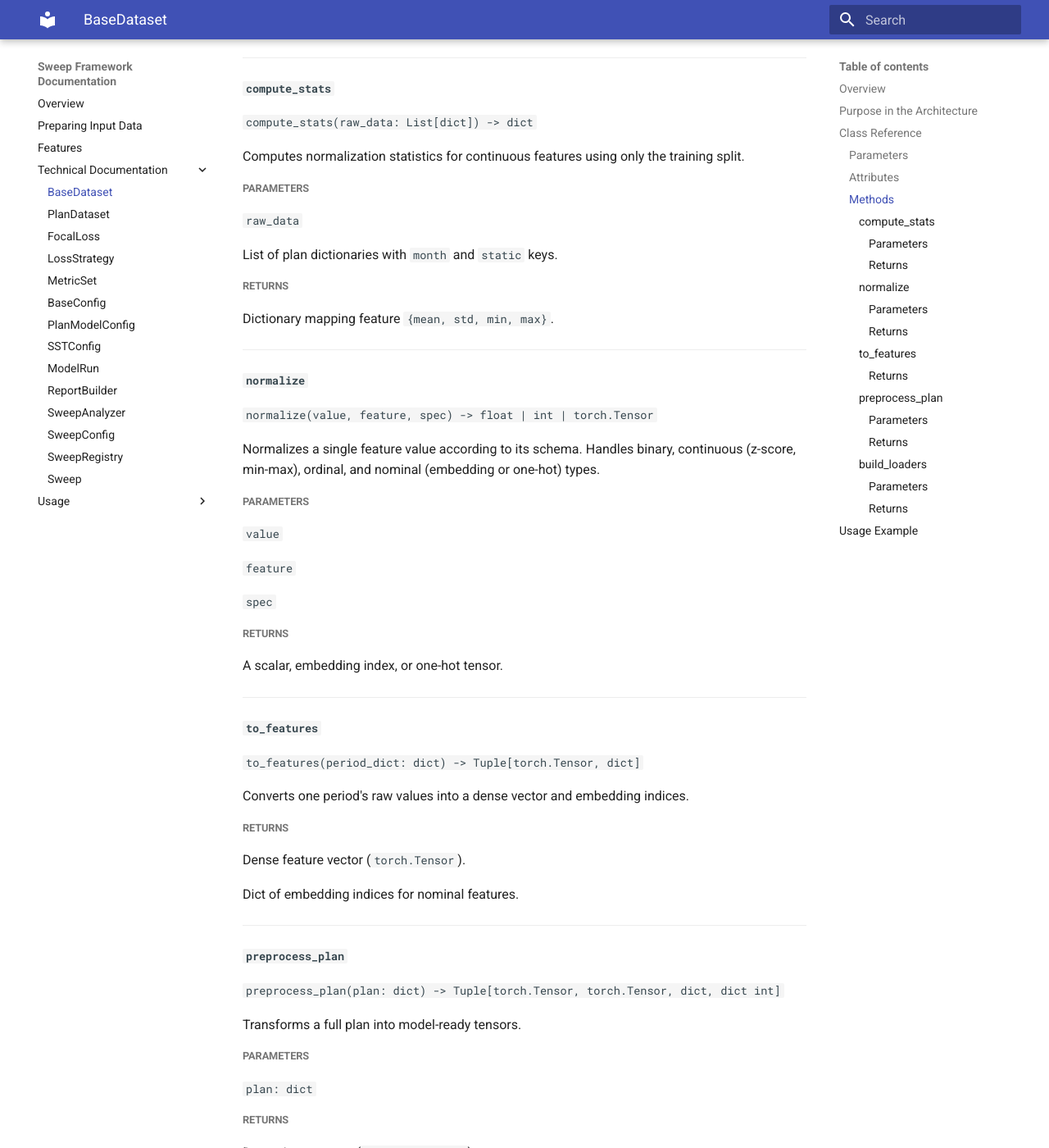
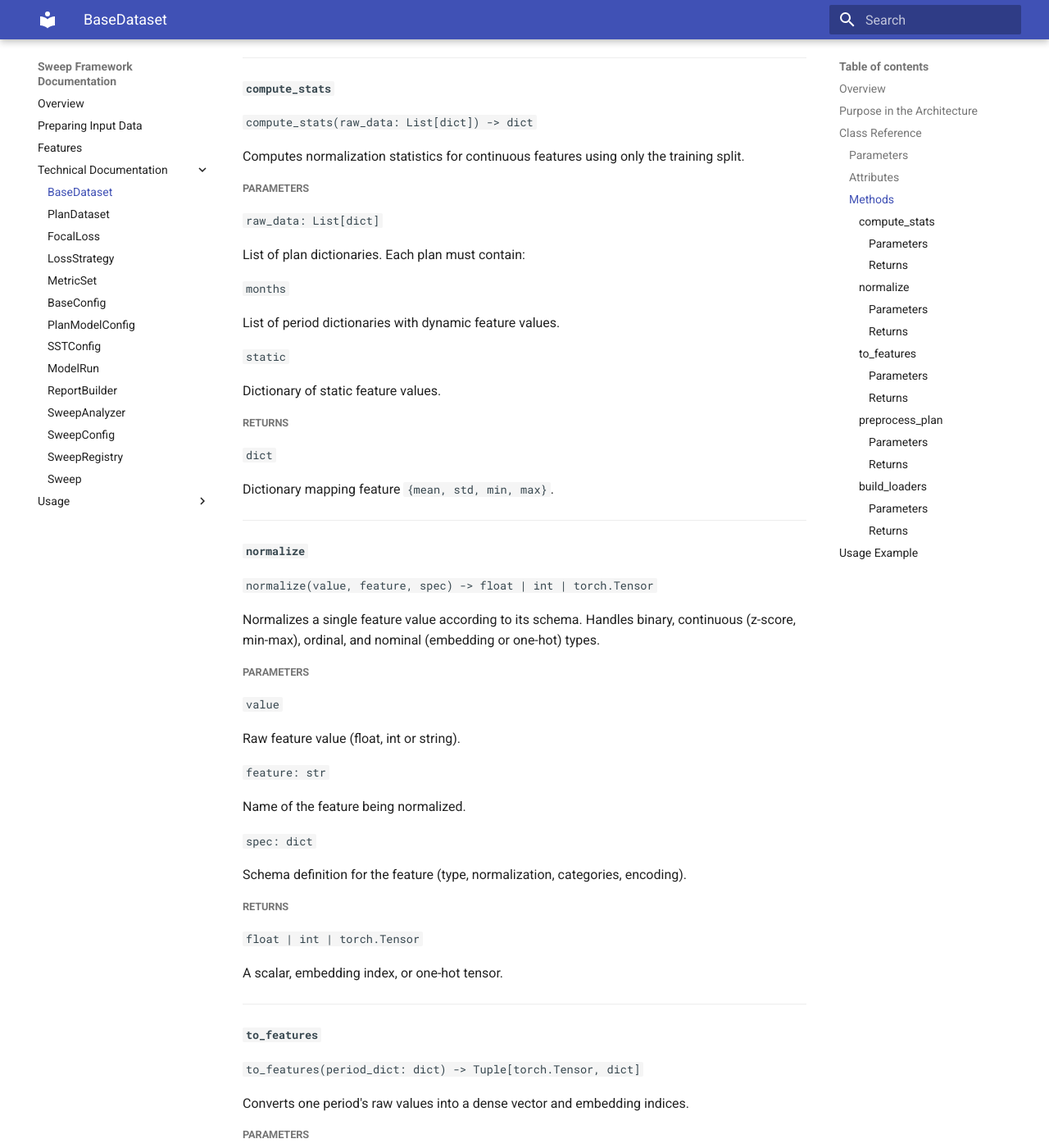
Before and after one commit to dtminnick/sweep-framework, an MkDocs documentation site: the page built from sweep_framework/documentation/classes/base_dataset.md, in a window 1280 px wide and 1400 px high, scrolled down 1530 px. Shown: the whole window at 82% size. Built offline with MkDocs 1.6.1 and Material for MkDocs 9.7.7, drawn with Linux system fonts in a browser that asks for light colours; some of the changed text lies outside the part shown.

Commit message:
Documentation updates

```diff
--- a/sweep_framework/documentation/classes/base_dataset.md
+++ b/sweep_framework/documentation/classes/base_dataset.md
@@ -68,11 +68,21 @@ Computes normalization statistics for continuous features using only the trainin
 
 ##### Parameters
 
-`raw_data`
+`raw_data: List[dict]`
 
-List of plan dictionaries with `month` and `static` keys.
+List of plan dictionaries.  Each plan must contain:
+
+`months`
+
+List of period dictionaries with dynamic feature values.
+
+`static`
+
+Dictionary of static feature values.
 
 ##### Returns
+
+`dict`
 
 Dictionary mapping feature `{mean, std, min, max}`.
 
@@ -88,11 +98,19 @@ Normalizes a single feature value according to its schema.  Handles binary, cont
 
 `value`
 
-`feature`
+Raw feature value (float, int or string).
 
-`spec`
+`feature: str`
+
+Name of the feature being normalized.
+
+`spec: dict`
+
+Schema definition for the feature (type, normalization, categories, encoding).
 
 ##### Returns
+
+`float | int | torch.Tensor`
 
 A scalar, embedding index, or one-hot tensor.
 
@@ -104,11 +122,21 @@ A scalar, embedding index, or one-hot tensor.
 
 Converts one period's raw values into a dense vector and embedding indices.
 
+##### Parameters
+
+`period_dict: dict`
+
+Dictionary of raw feature values for a single time period.
+
 ##### Returns
 
-Dense feature vector (`torch.Tensor`).
+`torch.Tensor`
 
-Dict of embedding indices for nominal features.
+Dense feature vector.
+
+`dict`
+
+Dictionary of embedding indices for nominal features.
 
 ---
 
@@ -122,15 +150,31 @@ Transforms a full plan into model-ready tensors.
 
 `plan: dict`
 
+Plan dictionary with keys.
+
+* `months` is a list of period dicts.
+* `static` is a dict of static features.
+* `label` is the integer class label.
+
 ##### Returns
+
+`torch.Tensor`
 
 Dynamic sequence (`time x features`).
 
+`torch.Tensor`
+
 Static feature vector.
+
+`dict`
 
 Dynamic embedding indices.
 
+`dict`
+
 Statis embedding indices.
+
+`int`
 
 Label.
 
@@ -144,17 +188,19 @@ Builds a PyTorch `DataLoader` for a set of pre-processed examples.
 
 ##### Parameters
 
-`examples`
+`examples: List`
 
 List of tuples from `preprocess_plan`.
 
-`batch_size`
+`batch_size: int`
 
-Number of examples per batch.
+Number of examples per batch (default = 32).
 
 ##### Returns
 
-DataLoader yielding (`sequences, static_vecs, dynamic_embs, static_embs, labels`).
+`DataLoader`
+
+Loader yielding (`sequences, static_vecs, dynamic_embs, static_embs, labels`).
 
 ---
 
```
Also changed, not shown: sweep_framework/documentation/classes/plan_dataset.md (+186 -0 lines), 1 other file.
